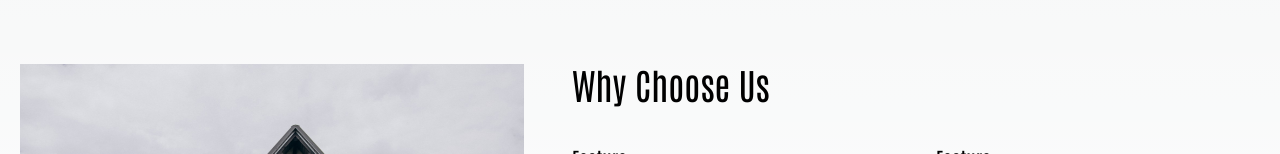
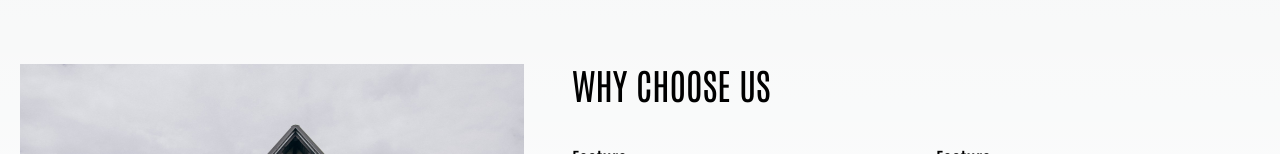
Before and after one commit to shaz1d/ar-architect-and-engineering, a Next.js app: page / in a window 1280 px wide. Shown: the part 2340-2494 px from the top of the page. Built offline with nearby package versions, Linux system fonts and the light colour scheme.

Commit message:
feat: services section update

```diff
--- a/src/components/sections/Services.tsx
+++ b/src/components/sections/Services.tsx
@@ -26,7 +26,7 @@ const Services = () => {
           </div>
 
           <div className="md:col-span-4">
-            <h2 className="text-4xl">Why Choose Us</h2>
+            <h2 className="text-4xl uppercase">Why Choose Us</h2>
             <div className="grid sm:grid-cols-2 gap-10 mt-10">
               <div>
                 <h4 className="text-xl mb-3">Feature</h4>
```
